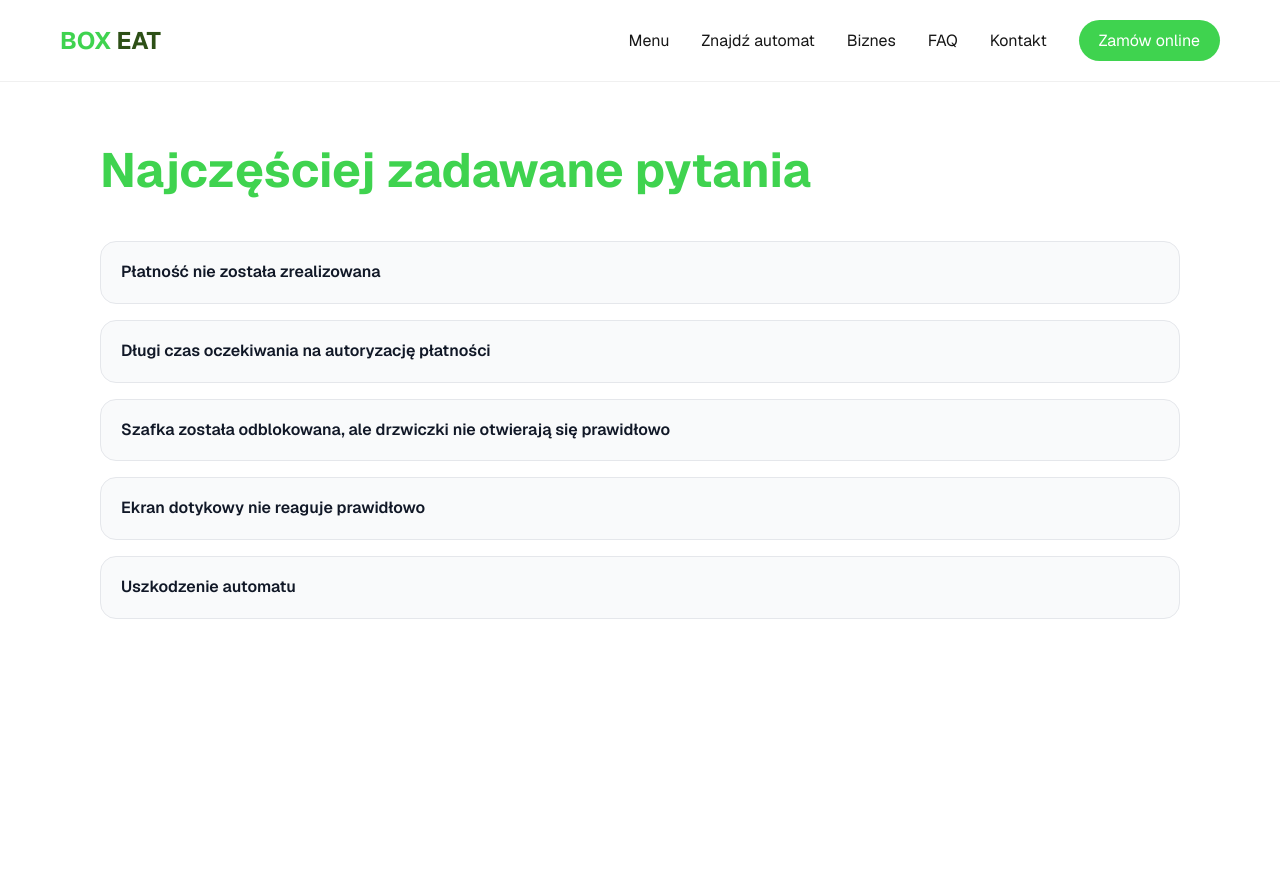
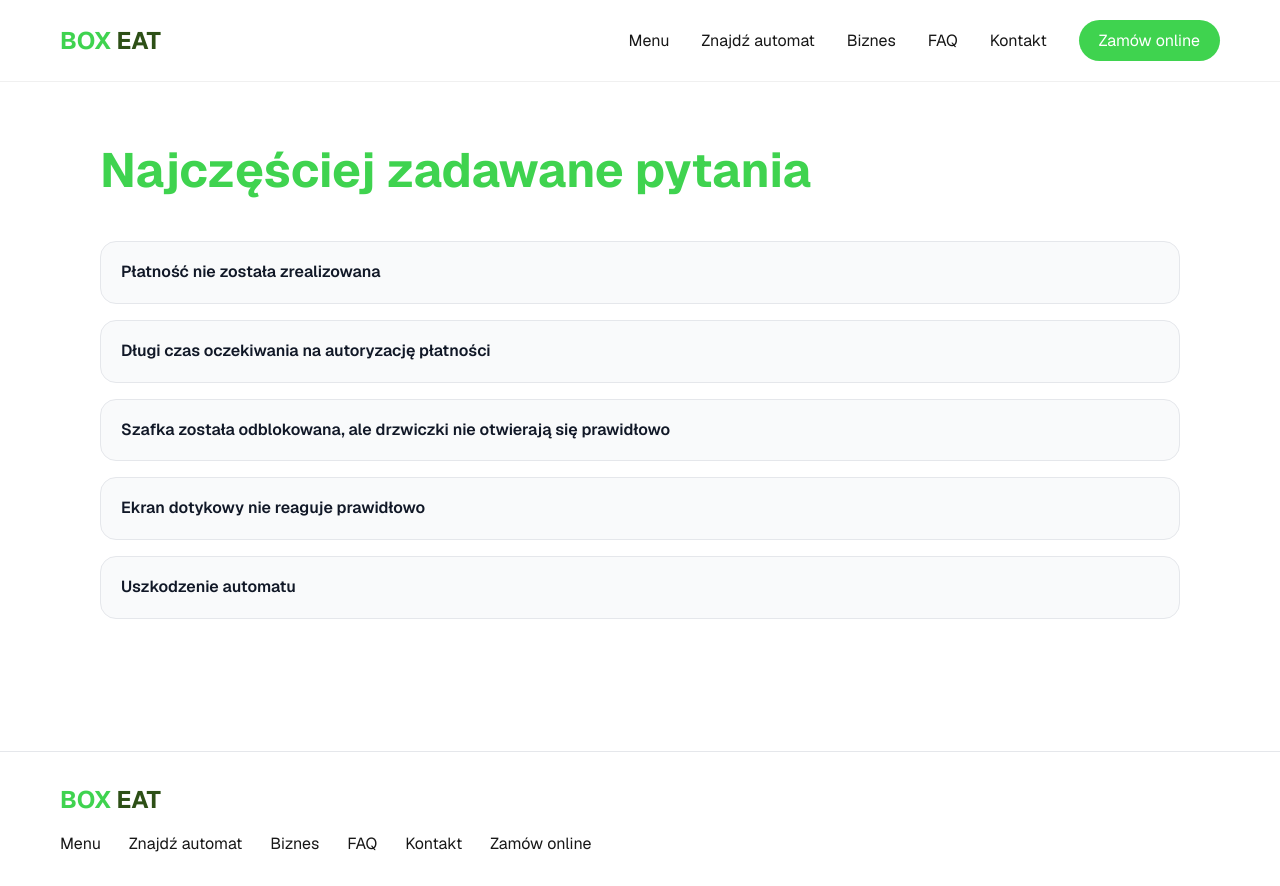
Before and after one commit to dominiksamelak/box_eat, a Next.js app: page /faq in a window 1280 px wide. Before the commit the page ends 800 px from the top, so only its background shows below. Built offline with nearby package versions, Linux system fonts and the light colour scheme.

Commit message:
Footer adjustments

```diff
--- a/src/app/biznes/page.module.css
+++ b/src/app/biznes/page.module.css
@@ -1,5 +1,5 @@
 .page {
-  min-height: 100vh;
+  min-height: 100%;
   background-color: #ffffff;
 }
 
--- /dev/null
+++ b/src/app/components/Footer.js
@@ -0,0 +1,30 @@
+import Link from "next/link";
+import styles from "./Footer.module.css";
+
+const footerLinks = [
+  { href: "/menu", label: "Menu" },
+  { href: "/znajdz-automat", label: "Znajdź automat" },
+  { href: "/biznes", label: "Biznes" },
+  { href: "/faq", label: "FAQ" },
+  { href: "/kontakt", label: "Kontakt" },
+  { href: "/zamow-online", label: "Zamów online" },
+];
+
+export default function Footer() {
+  return (
+    <footer className={styles.footer}>
+      <div className={styles.inner}>
+        <Link href="/" className={styles.logo}>
+          <span className={styles.logoBox}>BOX</span> EAT
+        </Link>
+        <nav className={styles.links} aria-label="Linki w stopce">
+          {footerLinks.map((link) => (
+            <Link key={link.href} href={link.href}>
+              {link.label}
+            </Link>
+          ))}
+        </nav>
+      </div>
+    </footer>
+  );
+}
--- /dev/null
+++ b/src/app/components/Footer.module.css
@@ -0,0 +1,57 @@
+.footer {
+  margin-top: 56px;
+  border-top: 1px solid #e5e7eb;
+  background-color: #ffffff;
+}
+
+.inner {
+  max-width: 1400px;
+  margin: 0 auto;
+  padding: 32px 60px;
+}
+
+.logo {
+  display: inline-block;
+  font-size: 24px;
+  font-weight: 700;
+  color: #2d5016;
+  text-decoration: none;
+  margin-bottom: 18px;
+}
+
+.logoBox {
+  color: #3fd34f;
+}
+
+.links {
+  display: flex;
+  flex-wrap: wrap;
+  gap: 18px 28px;
+}
+
+.links a {
+  color: #171717;
+  text-decoration: none;
+  font-size: 16px;
+  transition: color 0.2s;
+}
+
+.links a:hover {
+  color: #2d5016;
+}
+
+@media (max-width: 768px) {
+  .inner {
+    padding: 24px 24px 28px;
+  }
+
+  .logo {
+    margin-bottom: 14px;
+  }
+
+  .links {
+    flex-direction: column;
+    align-items: flex-start;
+    gap: 10px;
+  }
+}
--- a/src/app/faq/page.module.css
+++ b/src/app/faq/page.module.css
@@ -1,5 +1,5 @@
 .page {
-  min-height: 100vh;
+  min-height: 100%;
   background-color: #ffffff;
 }
 
--- a/src/app/globals.css
+++ b/src/app/globals.css
@@ -16,6 +16,9 @@ body {
   font-family: var(--font-geist-sans), Arial, Helvetica, sans-serif;
   -webkit-font-smoothing: antialiased;
   -moz-osx-font-smoothing: grayscale;
+  min-height: 100vh;
+  display: flex;
+  flex-direction: column;
 }
 
 * {
@@ -28,3 +31,9 @@ a {
   color: inherit;
   text-decoration: none;
 }
+
+.siteContent {
+  flex: 1 0 auto;
+  display: flex;
+  flex-direction: column;
+}
--- a/src/app/kontakt/page.module.css
+++ b/src/app/kontakt/page.module.css
@@ -1,5 +1,5 @@
 .page {
-  min-height: 100vh;
+  min-height: 100%;
   background-color: #ffffff;
 }
 
--- a/src/app/layout.js
+++ b/src/app/layout.js
@@ -1,5 +1,6 @@
 import { Geist, Geist_Mono } from "next/font/google";
 import "./globals.css";
+import Footer from "./components/Footer";
 
 const geistSans = Geist({
   variable: "--font-geist-sans",
@@ -20,7 +21,8 @@ export default function RootLayout({ children }) {
   return (
     <html lang="pl">
       <body className={`${geistSans.variable} ${geistMono.variable}`}>
-        {children}
+        <div className="siteContent">{children}</div>
+        <Footer />
       </body>
     </html>
   );
--- a/src/app/menu/page.module.css
+++ b/src/app/menu/page.module.css
@@ -1,5 +1,5 @@
 .page {
-  min-height: 100vh;
+  min-height: 100%;
   background-color: #ffffff;
 }
 
--- a/src/app/page.module.css
+++ b/src/app/page.module.css
@@ -1,5 +1,5 @@
 .page {
-  min-height: 100vh;
+  min-height: 100%;
   background-color: #ffffff;
   position: relative;
   overflow-x: hidden;
--- a/src/app/zamow-online/page.module.css
+++ b/src/app/zamow-online/page.module.css
@@ -1,5 +1,5 @@
 .page {
-  min-height: 100vh;
+  min-height: 100%;
   background-color: #ffffff;
 }
 
--- a/src/app/znajdz-automat/page.module.css
+++ b/src/app/znajdz-automat/page.module.css
@@ -1,5 +1,5 @@
 .page {
-  min-height: 100vh;
+  min-height: 100%;
   background-color: #ffffff;
 }
 
```
